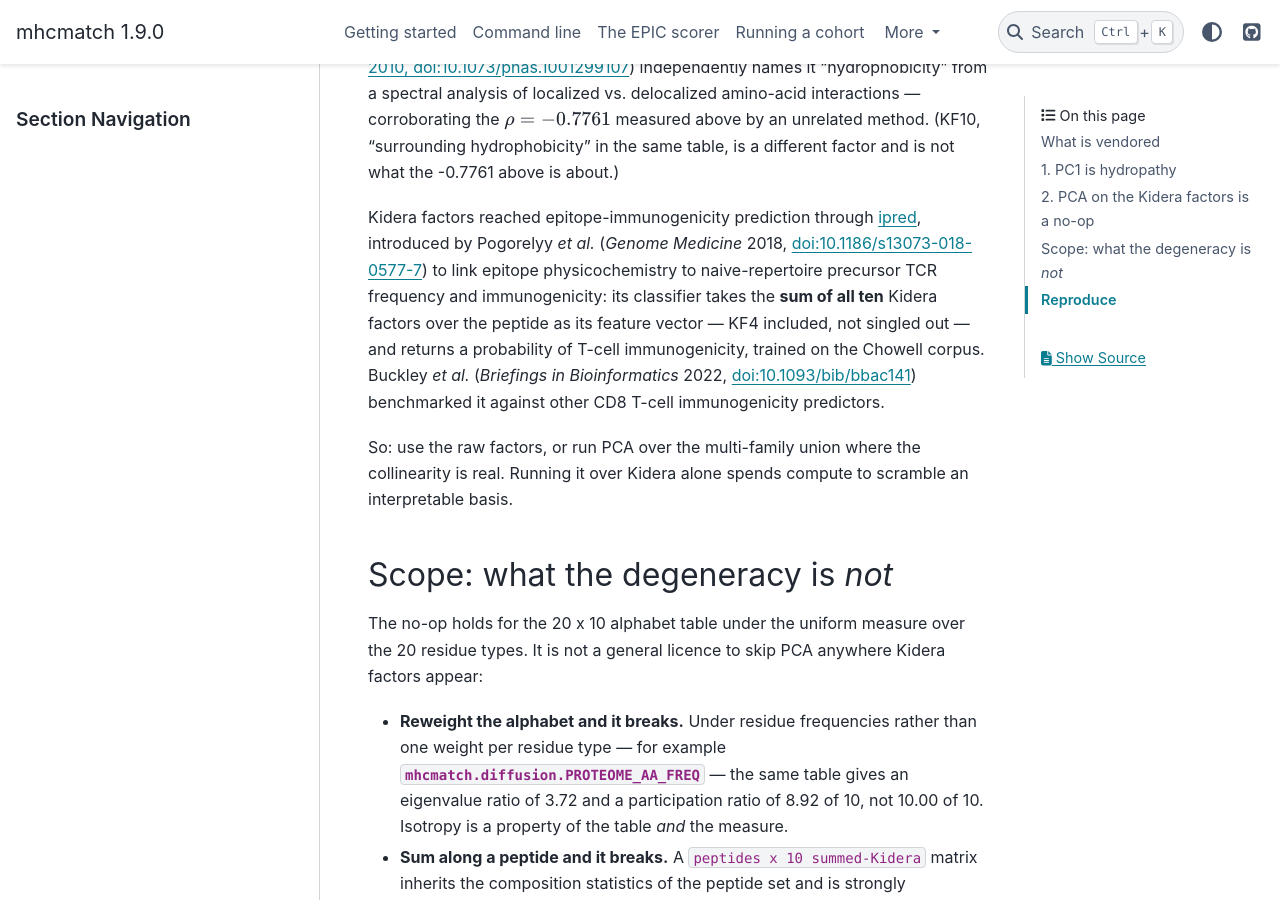
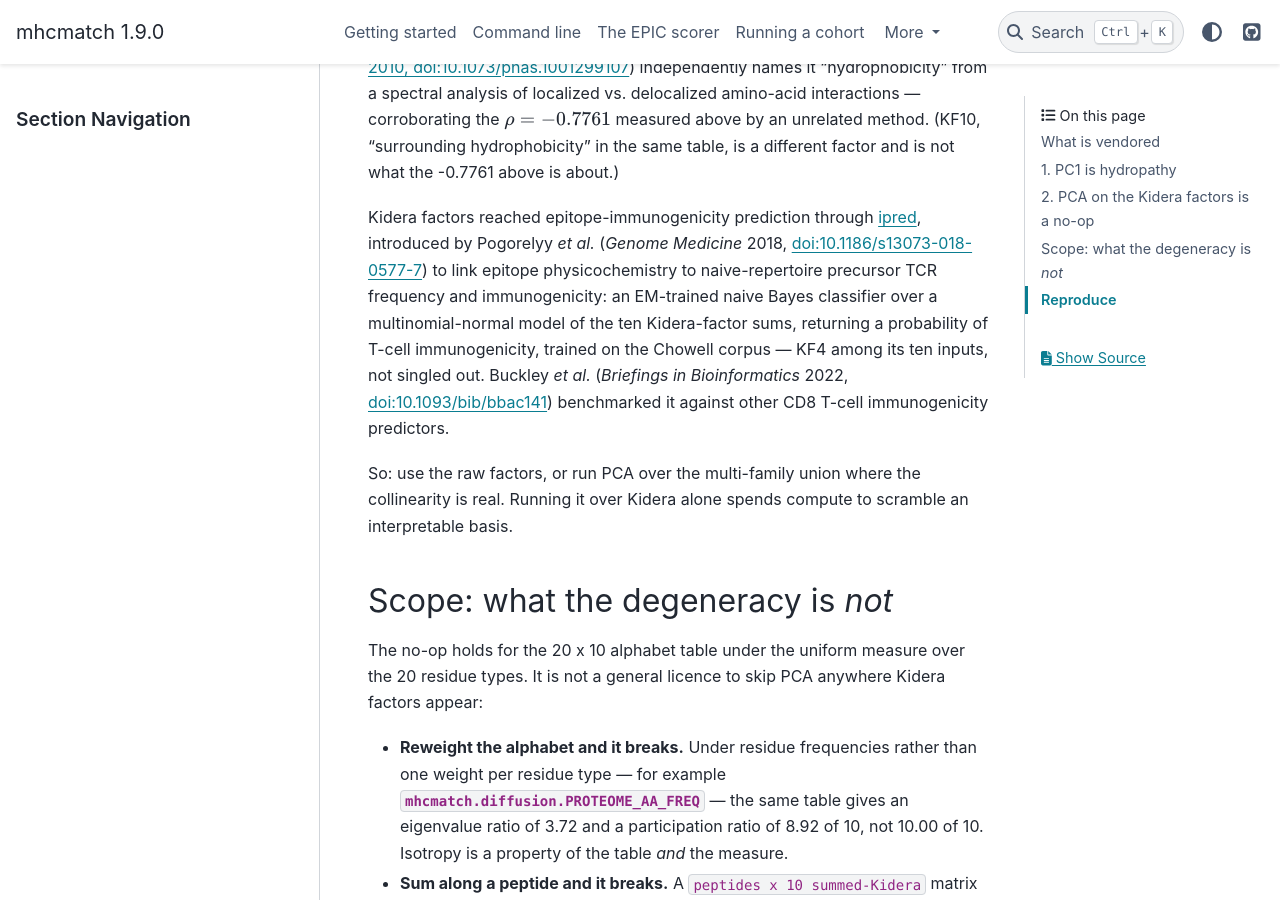
Before and after one commit to antigenomics/mhcmatch, a Sphinx documentation site: the page built from docs/property_basis.rst, in a window 1280 px wide and 900 px high, scrolled down 3798 px. Built offline with Sphinx 7.4.7 and the PyData theme 0.15.4, drawn with Linux system fonts in a browser that asks for light colours.

Commit message:
docs: ipred's own algorithm, not the benchmark paper's characterization
Buckley et al.'s benchmark table describes ipred as a "Multinomial Gaussian
Process classifier" -- the author's own correction: it is an EM-trained naive
Bayes classifier over a multinomial-normal model of the ten Kidera-factor
sums, not a Gaussian process. Author-supplied ground truth from the tool's
own creator takes precedence over a third party's characterization in a
benchmark table, same principle CLAUDE.md already applies to "the author's
word" elsewhere in this repo. Sphinx -W clean, relevant tests still pass.

Co-Authored-By: Claude Opus 5 <noreply@anthropic.com>

```diff
--- a/docs/property_basis.rst
+++ b/docs/property_basis.rst
@@ -189,10 +189,10 @@ hydrophobicity" in the same table, is a different factor and is not what the -0.
 Kidera factors reached epitope-immunogenicity prediction through
 `ipred <https://github.com/antigenomics/ipred>`_, introduced by Pogorelyy *et al.* (*Genome Medicine*
 2018, `doi:10.1186/s13073-018-0577-7 <https://doi.org/10.1186/s13073-018-0577-7>`_) to link epitope
-physicochemistry to naive-repertoire precursor TCR frequency and immunogenicity: its classifier
-takes the **sum of all ten** Kidera factors over the peptide as its feature vector — KF4 included,
-not singled out — and returns a probability of T-cell immunogenicity, trained on the Chowell corpus.
-Buckley *et al.* (*Briefings in Bioinformatics* 2022,
+physicochemistry to naive-repertoire precursor TCR frequency and immunogenicity: an EM-trained naive
+Bayes classifier over a multinomial-normal model of the ten Kidera-factor sums, returning a
+probability of T-cell immunogenicity, trained on the Chowell corpus — KF4 among its ten inputs,
+not singled out. Buckley *et al.* (*Briefings in Bioinformatics* 2022,
 `doi:10.1093/bib/bbac141 <https://doi.org/10.1093/bib/bbac141>`_) benchmarked it against other CD8
 T-cell immunogenicity predictors.
 
```
